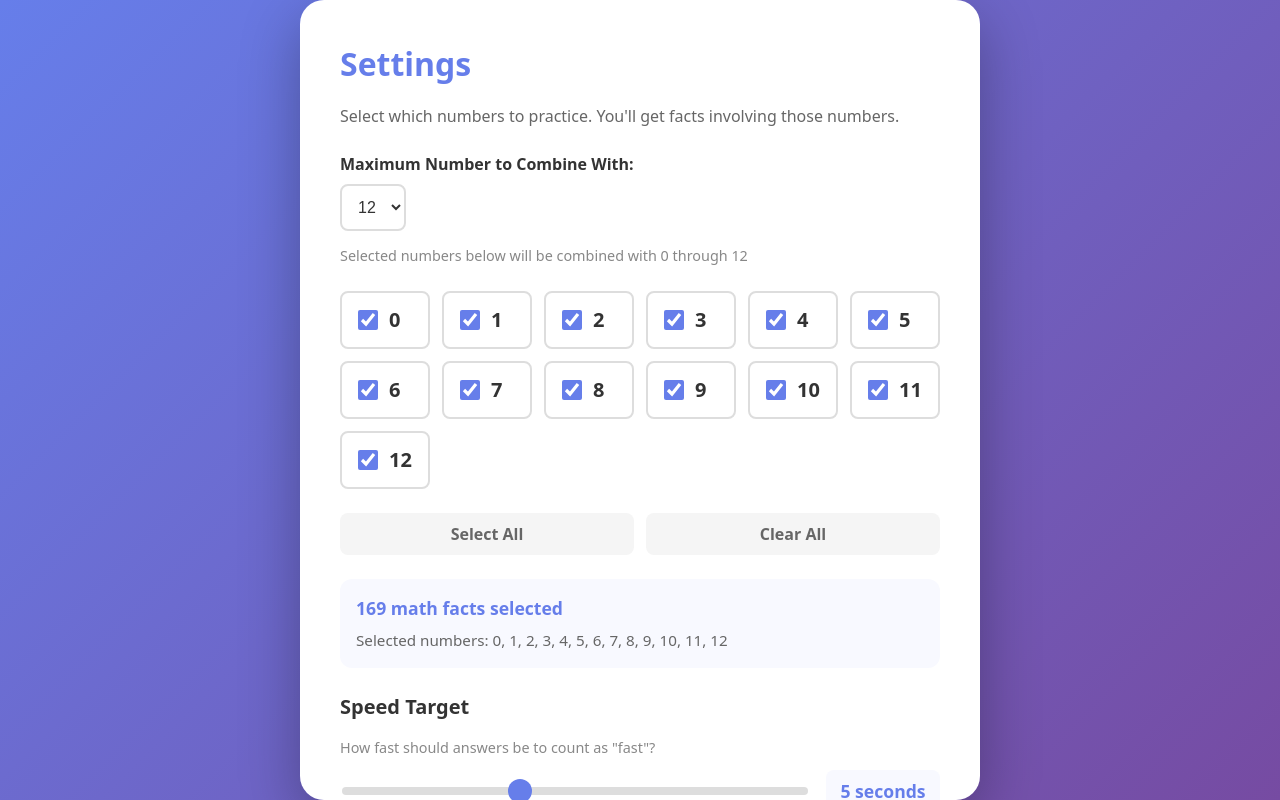
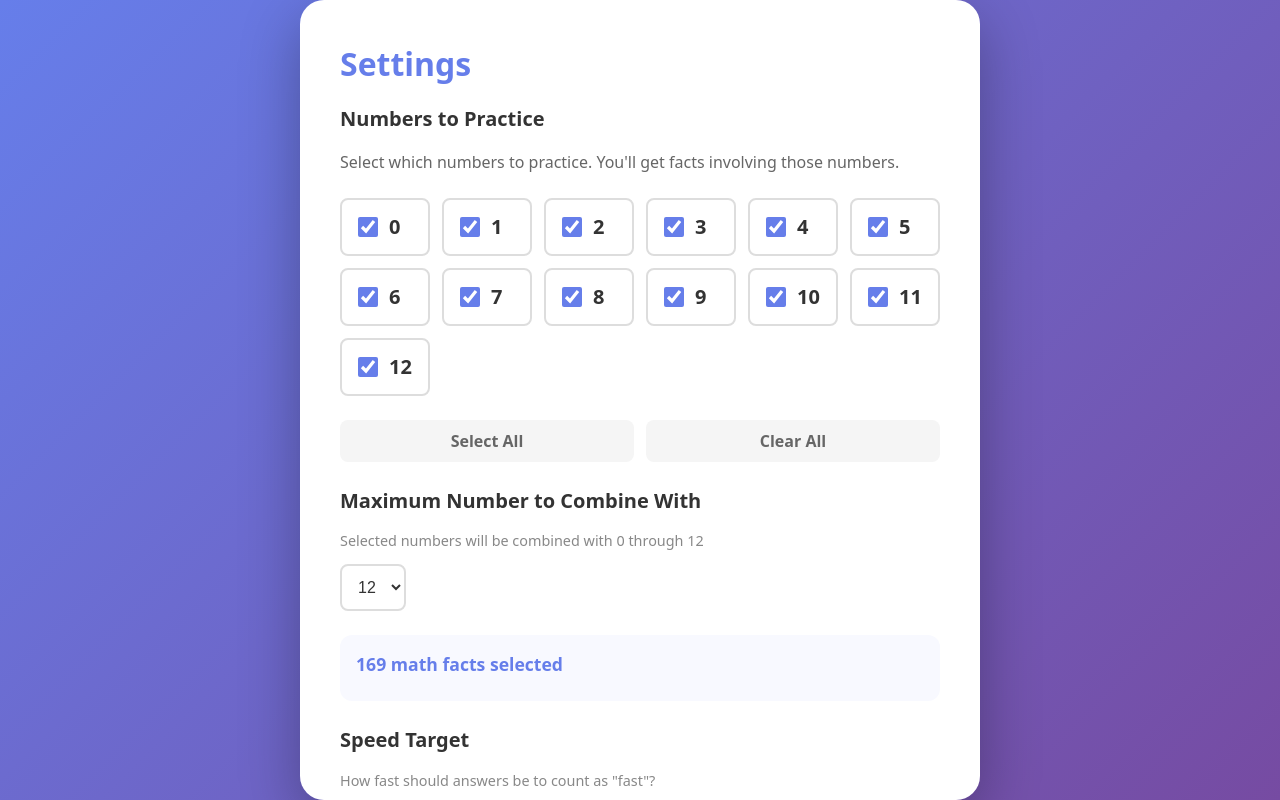
Before and after one commit to positivejam/meow-facts, a React (Vite) app: page / in a window 1280 px wide. Both pictures are taken after a click on the button "⚙️". Built offline with nearby package versions, Linux system fonts and the light colour scheme.

Commit message:
Reorganize elements in in the Settings page

```diff
--- a/src/components/Settings.tsx
+++ b/src/components/Settings.tsx
@@ -69,28 +69,11 @@ export function Settings({ settings, onSettingsChange, onClose }: SettingsProps)
             <div className="settings-panel">
                 <h2>Settings</h2>
 
+                <div className="settings-section">
+                    <h3>Numbers to Practice</h3>
                     <p className="settings-description">
                         Select which numbers to practice. You'll get facts involving those numbers.
                     </p>
-
-                <div className="settings-section">
-                    <label htmlFor="maxNumber" className="settings-label">
-                        Maximum Number to Combine With:
-                    </label>
-                    <select
-                        id="maxNumber"
-                        value={settings.maxNumber}
-                        onChange={(e) => handleMaxNumberChange(Number(e.target.value))}
-                        className="max-number-select"
-                    >
-                        {Array.from({ length: 13 }, (_, i) => (
-                            <option key={i} value={i}>{i}</option>
-                        ))}
-                    </select>
-                    <p className="settings-hint">
-                        Selected numbers below will be combined with 0 through {settings.maxNumber}
-                    </p>
-                </div>
 
                     <div className="checkbox-grid">
                         {allNumbers.map(num => (
@@ -113,13 +96,29 @@ export function Settings({ settings, onSettingsChange, onClose }: SettingsProps)
                             Clear All
                         </button>
                     </div>
+                </div>
+
+                <div className="settings-section">
+                    <h3>Maximum Number to Combine With</h3>
+                    <p className="settings-hint">
+                        Selected numbers will be combined with 0 through {settings.maxNumber}
+                    </p>
+                    <select
+                        id="maxNumber"
+                        value={settings.maxNumber}
+                        onChange={(e) => handleMaxNumberChange(Number(e.target.value))}
+                        className="max-number-select"
+                        aria-label="Maximum number"
+                    >
+                        {Array.from({ length: 13 }, (_, i) => (
+                            <option key={i} value={i}>{i}</option>
+                        ))}
+                    </select>
+                </div>
 
                 <div className="settings-info">
                     <p className="facts-count">
                         {factCount} math facts selected
-                    </p>
-                    <p className="selected-numbers">
-                        Selected numbers: {currentEnabled.join(', ')}
                     </p>
                 </div>
 
```
Lines whose indentation alone changed are shown as unchanged.
